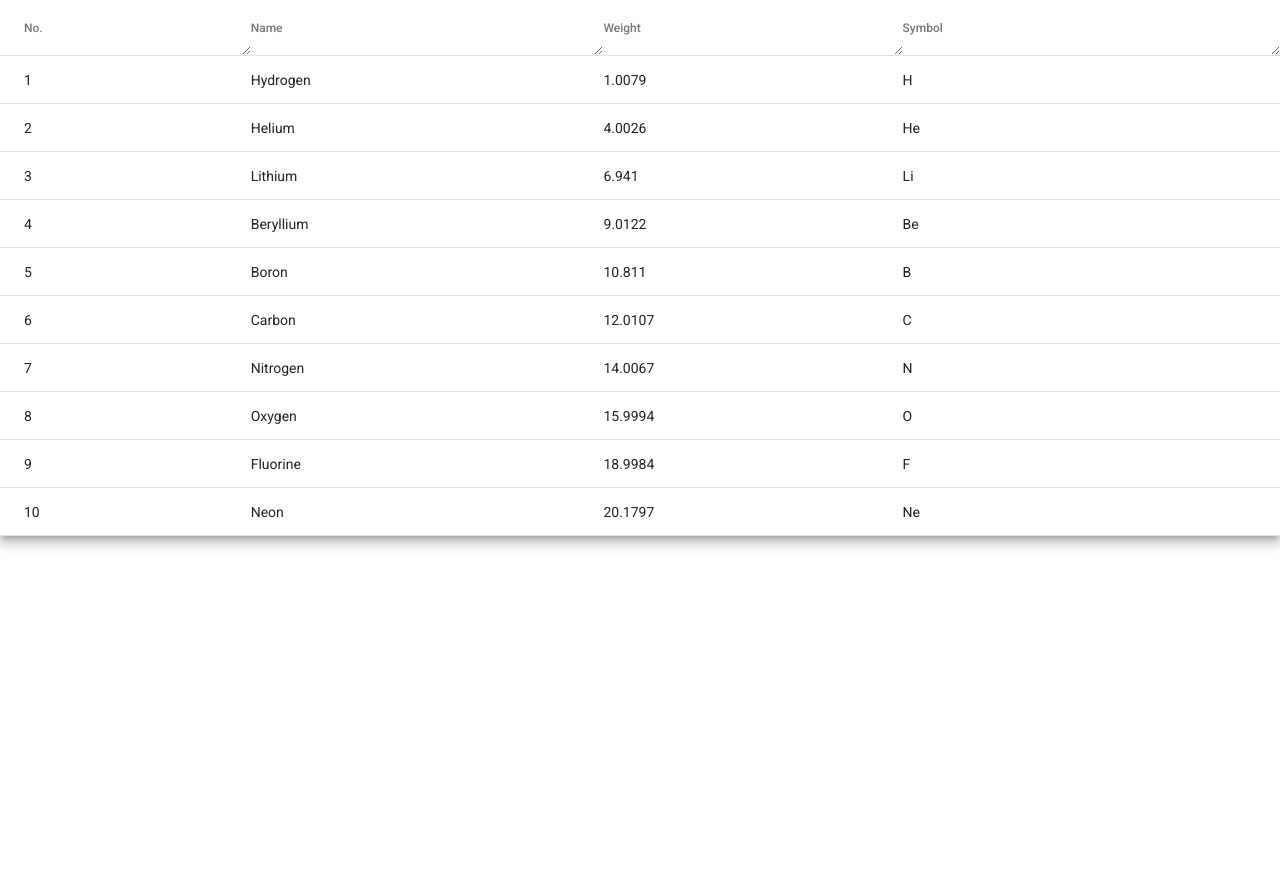
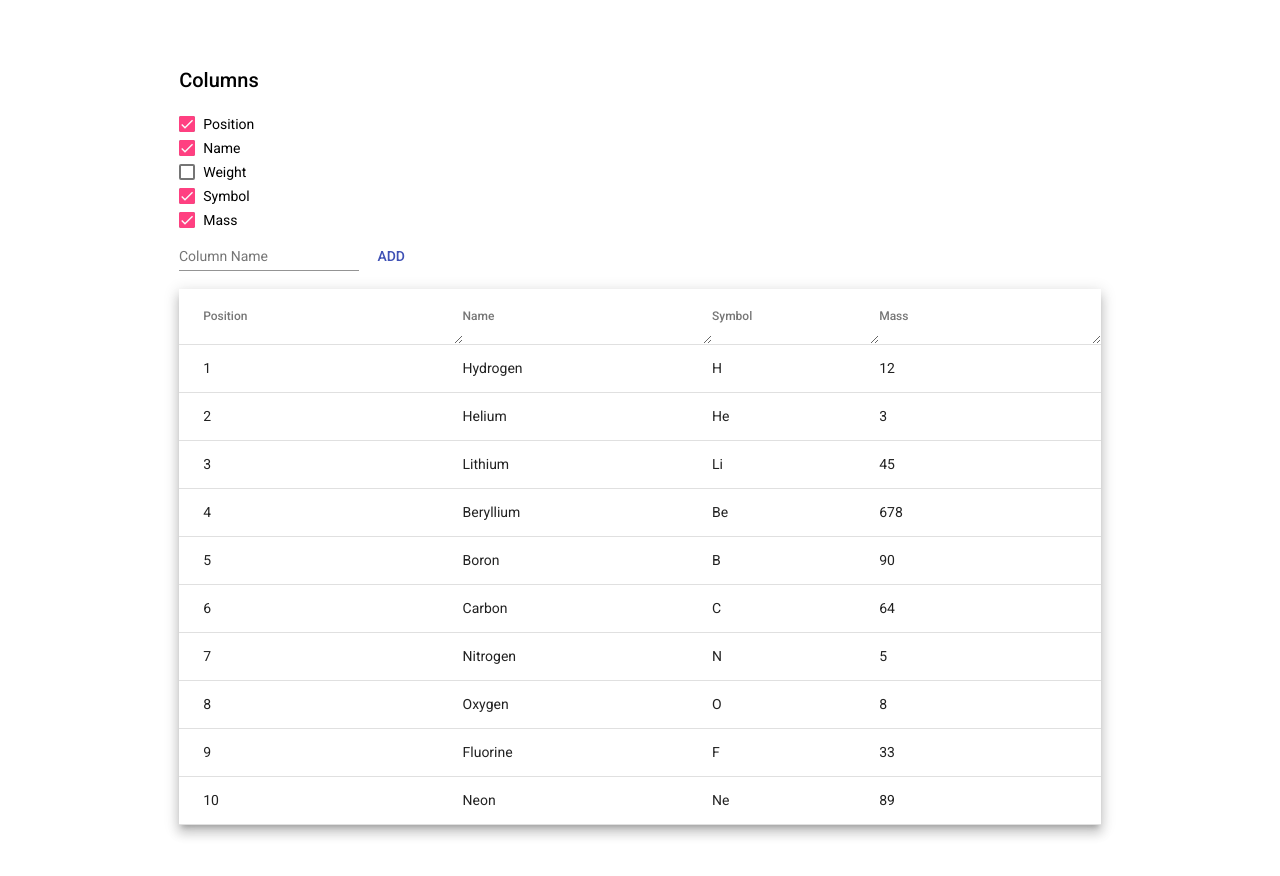
Before and after one commit to lehti29/tabletest, an Angular app: page / in a window 1280 px wide. Shown: the top 876 px of the page. Before the commit the page ends 800 px from the top, so only its background shows below. Built offline with nearby package versions, Linux system fonts and the light colour scheme.

Commit message:
Resizeable and dynamic

```diff
--- a/src/app/table/table.component.html
+++ b/src/app/table/table.component.html
@@ -1,32 +1,29 @@
-<table mat-table [dataSource]="dataSource" class="mat-elevation-z8">
+<div class="container">
+  <div class="checkbox-container">
+    <h2>
+      Columns
+    </h2>
+    <div *ngFor="let column of allColumnsInfo">
+      <mat-checkbox [checked]="column.isVisible" (change)="toggleColumn($event)" [value]="column.key" class="capitalize">
+        {{column.key}}
+      </mat-checkbox>
+    </div>
+    <form #login="ngForm" (ngSubmit)="onClickSubmit(login.value)">
+      <mat-form-field>
+        <mat-label>Column Name</mat-label>
+        <input matInput type="text" name="columnName" [(ngModel)]="inputValue">
+      </mat-form-field>
+      <button mat-button type="submit" value="submit" color="primary">ADD</button>
+    </form>
+  </div>
 
-  <!--- Note that these columns can be defined in any order.
-        The actual rendered columns are set as a property on the row definition" -->
+  <table mat-table [dataSource]="dataSource" class="mat-elevation-z8">
+    <ng-container *ngFor="let column of displayedColumns" [matColumnDef]="column">
+      <th mat-header-cell *matHeaderCellDef class="capitalize">{{column}}</th>
+      <td mat-cell *matCellDef="let element"> {{element[column]}} </td>
+    </ng-container>
 
-  <!-- Position Column -->
-  <ng-container matColumnDef="position">
-    <th mat-header-cell *matHeaderCellDef> No. </th>
-    <td mat-cell *matCellDef="let element"> {{element.position}} </td>
-  </ng-container>
-
-  <!-- Name Column -->
-  <ng-container matColumnDef="name">
-    <th mat-header-cell *matHeaderCellDef> Name </th>
-    <td mat-cell *matCellDef="let element"> {{element.name}} </td>
-  </ng-container>
-
-  <!-- Weight Column -->
-  <ng-container matColumnDef="weight">
-    <th mat-header-cell *matHeaderCellDef> Weight </th>
-    <td mat-cell *matCellDef="let element"> {{element.weight}} </td>
-  </ng-container>
-
-  <!-- Symbol Column -->
-  <ng-container matColumnDef="symbol">
-    <th mat-header-cell *matHeaderCellDef> Symbol </th>
-    <td mat-cell *matCellDef="let element"> {{element.symbol}} </td>
-  </ng-container>
-
-  <tr mat-header-row *matHeaderRowDef="displayedColumns"></tr>
-  <tr mat-row *matRowDef="let row; columns: displayedColumns;"></tr>
-</table>
+    <tr mat-header-row *matHeaderRowDef="displayedColumns"></tr>
+    <tr mat-row *matRowDef="let row; columns: displayedColumns;"></tr>
+  </table>
+</div>
--- a/src/app/table/table.component.scss
+++ b/src/app/table/table.component.scss
@@ -1,8 +1,17 @@
-table {
-  width: 100%;
+div.container {
+  padding: 5%;
+
+  .checkbox-container, table {
+    margin: auto;
+    width: 80%;
+  }
+
+  th {
+    resize: horizontal;
+    overflow: hidden;
+  }
+
+  .capitalize {
+    text-transform: capitalize;
+  }
 }
-
-th {
-  resize: horizontal;
-  overflow: hidden;
-}
--- a/src/app/table/table.component.ts
+++ b/src/app/table/table.component.ts
@@ -1,36 +1,67 @@
 import { Component, OnInit } from '@angular/core';
+import { MatCheckboxChange } from '@angular/material/checkbox';
 
-export interface PeriodicElement {
-  name: string;
-  position: number;
-  weight: number;
-  symbol: string;
+export interface Column {
+  key: string;
+  isVisible: boolean;
 }
-
-const ELEMENT_DATA: PeriodicElement[] = [
-  {position: 1, name: 'Hydrogen', weight: 1.0079, symbol: 'H'},
-  {position: 2, name: 'Helium', weight: 4.0026, symbol: 'He'},
-  {position: 3, name: 'Lithium', weight: 6.941, symbol: 'Li'},
-  {position: 4, name: 'Beryllium', weight: 9.0122, symbol: 'Be'},
-  {position: 5, name: 'Boron', weight: 10.811, symbol: 'B'},
-  {position: 6, name: 'Carbon', weight: 12.0107, symbol: 'C'},
-  {position: 7, name: 'Nitrogen', weight: 14.0067, symbol: 'N'},
-  {position: 8, name: 'Oxygen', weight: 15.9994, symbol: 'O'},
-  {position: 9, name: 'Fluorine', weight: 18.9984, symbol: 'F'},
-  {position: 10, name: 'Neon', weight: 20.1797, symbol: 'Ne'},
-];
 
 @Component({
   selector: 'app-table',
   templateUrl: './table.component.html',
   styleUrls: ['./table.component.scss']
 })
+
 export class TableComponent implements OnInit {
-  displayedColumns: string[] = ['position', 'name', 'weight', 'symbol'];
-  dataSource = ELEMENT_DATA;
+  displayedColumns: string[];
+  inputValue: string;
+
+  allColumnsInfo: Column[] = [
+    { key: 'position', isVisible: true},
+    { key: 'name', isVisible: true},
+    { key: 'weight', isVisible: false},
+    { key: 'symbol', isVisible: true},
+    { key: 'mass', isVisible: true},
+  ];
+
+  dataSource = [
+    {position: 1, name: 'Hydrogen', weight: 1.0079, symbol: 'H', mass: 12},
+    {position: 2, name: 'Helium', weight: 4.0026, symbol: 'He', mass: 3},
+    {position: 3, name: 'Lithium', weight: 6.941, symbol: 'Li', mass: 45},
+    {position: 4, name: 'Beryllium', weight: 9.0122, symbol: 'Be', mass: 678},
+    {position: 5, name: 'Boron', weight: 10.811, symbol: 'B', mass: 90},
+    {position: 6, name: 'Carbon', weight: 12.0107, symbol: 'C', mass: 64},
+    {position: 7, name: 'Nitrogen', weight: 14.0067, symbol: 'N', mass: 5},
+    {position: 8, name: 'Oxygen', weight: 15.9994, symbol: 'O', mass: 8},
+    {position: 9, name: 'Fluorine', weight: 18.9984, symbol: 'F', mass: 33},
+    {position: 10, name: 'Neon', weight: 20.1797, symbol: 'Ne', mass: 89},
+  ];
   constructor() { }
 
   ngOnInit(): void {
+    this.updateDisplayedColumns();
   }
 
+  toggleColumn(event: MatCheckboxChange) {
+    this.allColumnsInfo.forEach(column => {
+      if (column.key === event.source.value) {
+        column.isVisible = !column.isVisible;
+        return;
+      }
+    });
+    this.updateDisplayedColumns();
+  }
+
+  onClickSubmit(formData: any) {
+    this.allColumnsInfo.push({ key: formData.columnName, isVisible: true });
+    this.dataSource.map(d => {
+      d[formData.columnName] = Math.floor(Math.random() * 100);
+    });
+    this.updateDisplayedColumns();
+    this.inputValue = '';
+ }
+
+ updateDisplayedColumns() {
+  this.displayedColumns = this.allColumnsInfo.filter(c => c.isVisible).map(c => c.key);
+ }
 }
```
Also changed, not shown: src/app/app.module.ts (+12 -1 lines).
